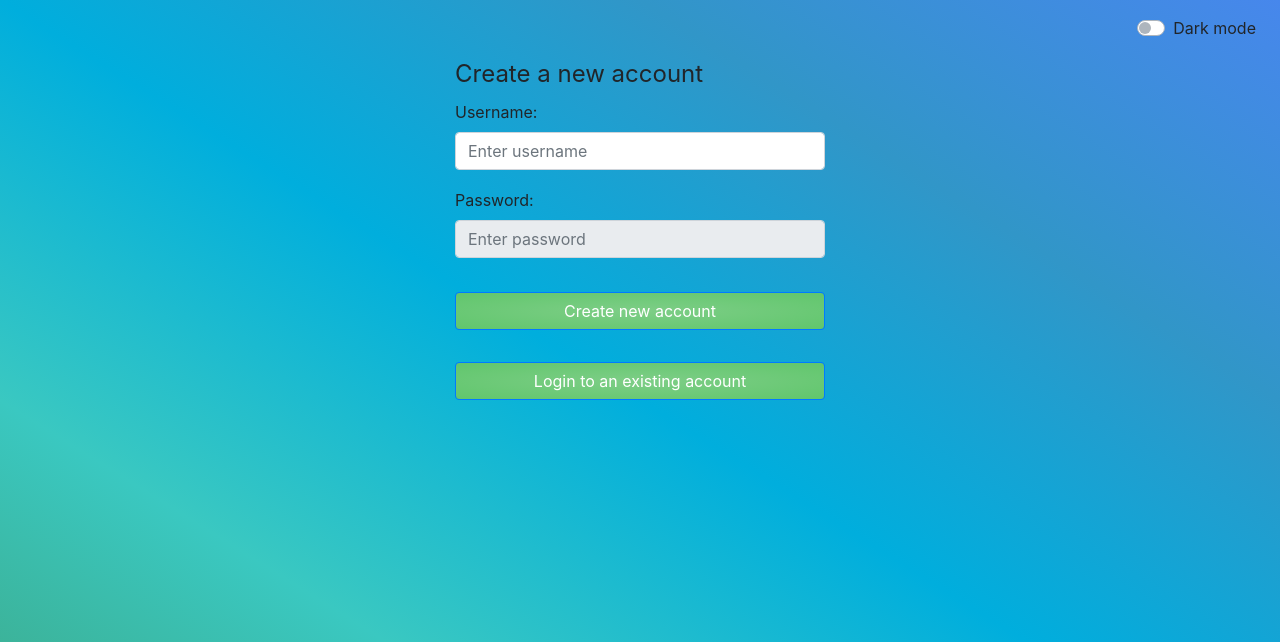
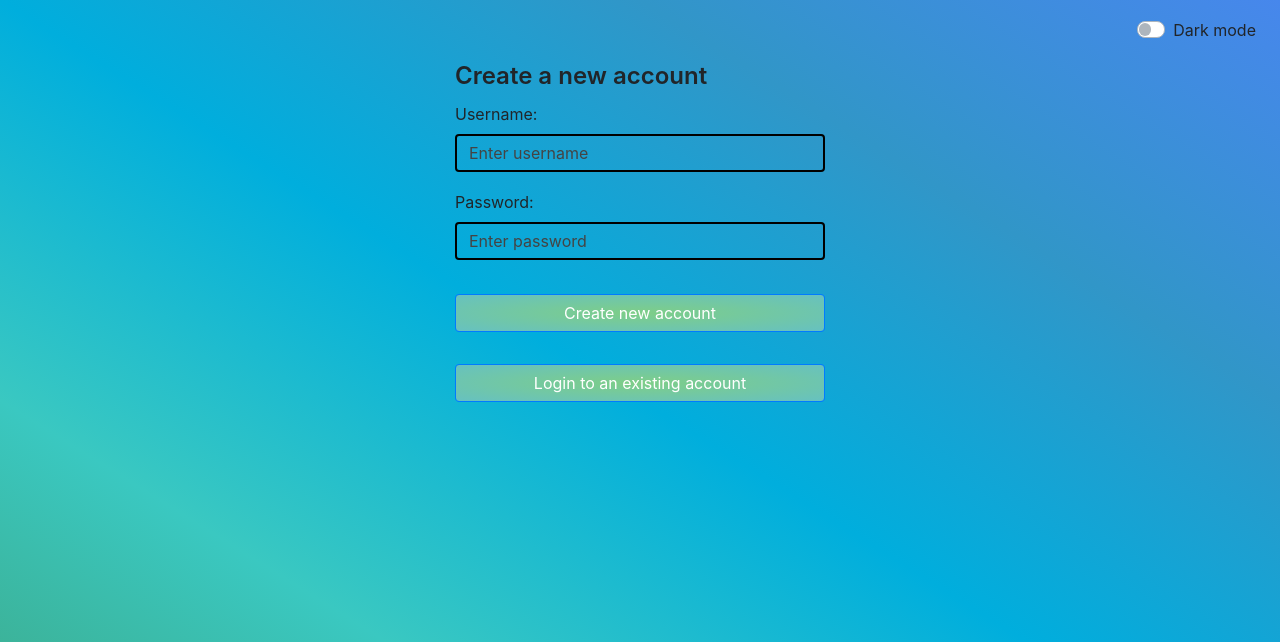
Before and after one commit to vidyona/login-system, a PHP site: page /signup.html in a window 1280 px wide. Shown: the top 642 px of the page. Run offline with PHP 8.4, Linux system fonts and the light colour scheme.

Commit message:
Update few style

```diff
--- a/main.css
+++ b/main.css
@@ -3,8 +3,42 @@ body{
     background-image: linear-gradient(to right top, #3da681, #3ac8c1, #00aedd, #3196c8, #4787ec);
 }
 
-button {
-	background-image: radial-gradient(#7ece87, #60c66c);
+.custom-control-label{
+    vertical-align: middle;
+}
+
+.custom-control-label::before{
+    height: 17px !important;
+    top: calc(50% - 8.5px);
+}
+
+.custom-control-label::after{
+    height: 13px !important;
+    top: calc(50% - 6.5px) !important;
+}
+
+#userId {
+	font-weight: bold;
+	letter-spacing: 1px;
+	font-size: 20px;
+}
+
+legend{
+    font-weight: 600;
+}
+
+.form-control, .form-control[readonly] {
+    color: #000;
+	background-color: unset;
+    border: 2px solid;
+}
+
+.form-control::placeholder{
+    color: #444;
+}
+
+.btn-primary {
+	background-image: radial-gradient(#7ece87, #66c1c1);
 }
 
 header > *{
@@ -25,15 +59,23 @@ header > *{
 }
 
 .darkMode{
-    background-image: linear-gradient(35deg, #191919, #1f1919, #201919);
+    background-image: linear-gradient(35deg, #130e0e, #1f1919, #201919);
 }
 
-.darkMode div, .darkMode button{
-    color: aliceblue;
+.darkMode .form-control{
+    background-color: #fff5e9;
+}
+
+.darkMode .dropdown-item, .darkMode #userId, .darkMode legend, .darkMode label, .darkMode #lastUpdated{
+    color: aliceblue !important;
 }
 
 .darkMode button:hover, .darkMode label:hover{
     color: aliceblue;
+}
+
+.darkMode .custom-control-label::before{
+    background-image: radial-gradient(#40975e, #358686);
 }
 
 .darkMode .dropdown-menu{
@@ -51,3 +93,7 @@ header > *{
 .darkMode .dropdown-divider{
     border-top-color: #111;
 }
+
+.darkMode .btn-primary{
+    background-image: radial-gradient(#40975e, #358686);
+}
```
